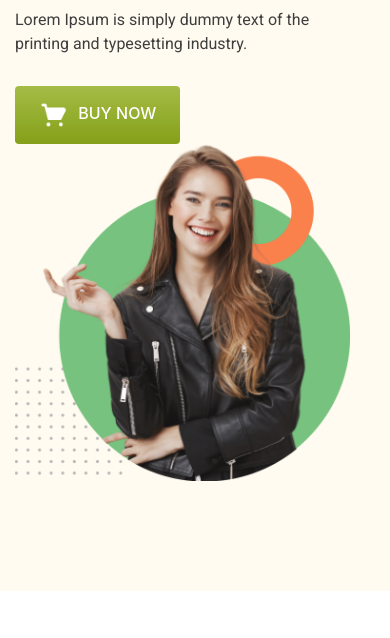
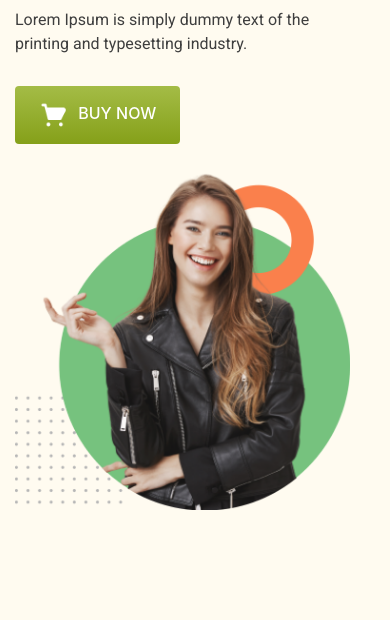
Before and after one commit to ssafoundation/assignment2, a plain HTML site: page index.html in a window 390 px wide. Shown: the part 444-1082 px from the top of the page. Drawn offline with Linux system fonts and the light colour scheme.

Commit message:
some update

```diff
--- a/style.css
+++ b/style.css
@@ -341,6 +341,9 @@
         .footer-maps {
             margin-bottom: 30px;
         }
+        .hero-logo {
+            padding-top: 8%;
+        }
     }
 
     @media only screen and (max-width: 768px) {
@@ -353,5 +356,8 @@
         .footer-maps {
             margin-bottom: 30px;
         }
+        .hero-logo {
+            padding-top: 8%;
+        }
     }
     /* ==================================== */
```
